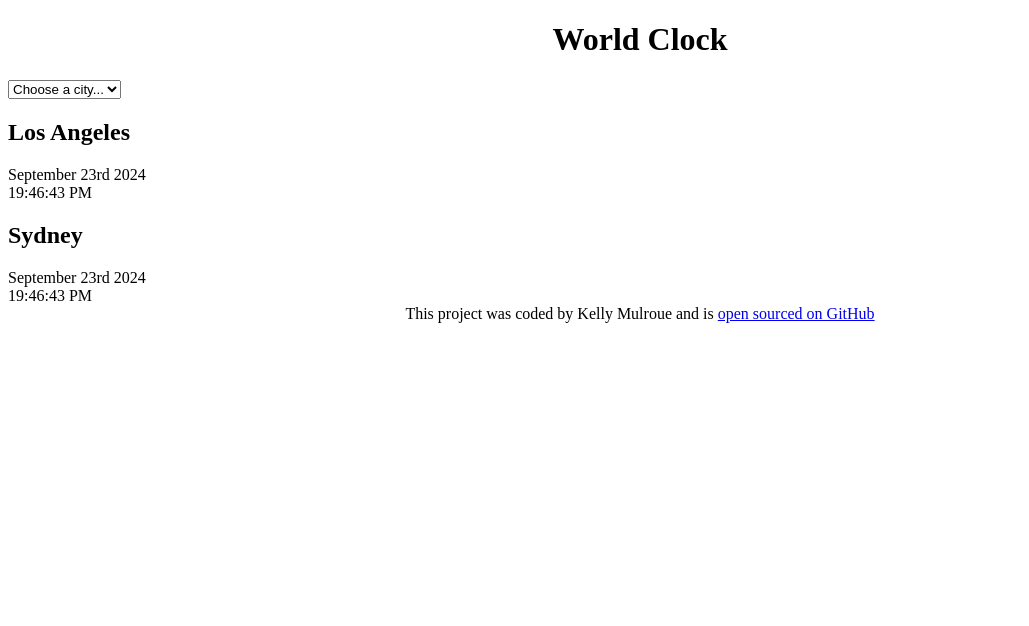
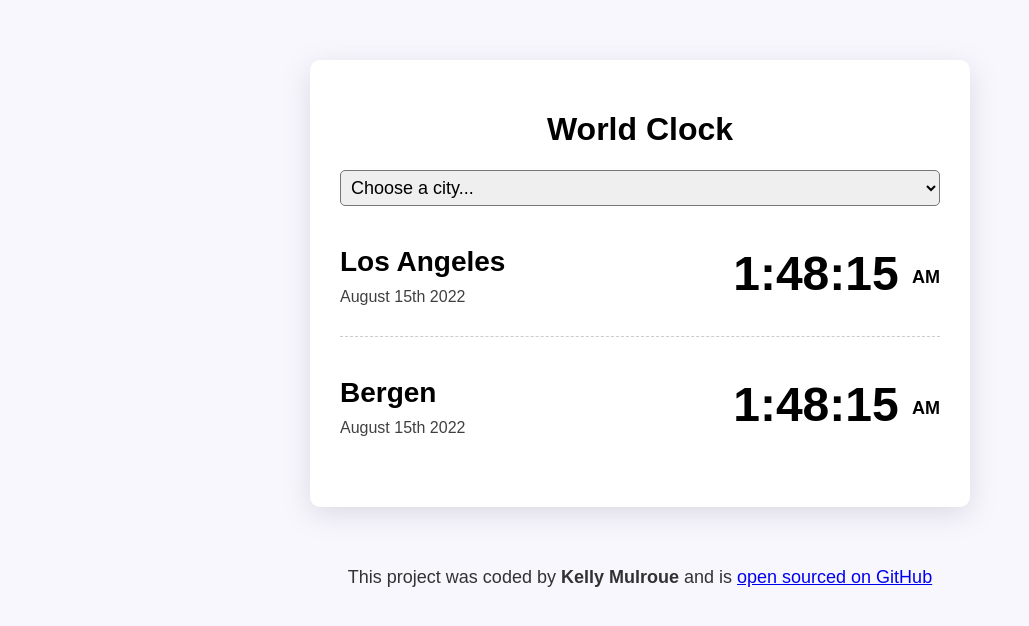
Before and after one commit to KMulroue/world-clock, a plain HTML site: page index.html in a window 1280 px wide. Shown: the whole page, without its empty margins (0-1029 px from the left). Drawn offline with Linux system fonts and the light colour scheme.

Commit message:
Added css and tweaked html to update cities

```diff
--- a/css/style.css
+++ b/css/style.css
@@ -1,6 +1,65 @@
+body {
+  background-color: #f9f7fe;
+  font-family: sans-serif;
+}
+
+.container {
+  max-width: 600px;
+  margin: 60px auto;
+  background: white;
+  padding: 30px;
+  box-shadow: rgba(100, 100, 111, 0.2) 0px 7px 29px 0px;
+  border-radius: 10px;
+}
+
 h1 {
   text-align: center;
+  font-family: sans-serif;
+  font-size: 32px;
 }
+
+h2 {
+  margin: 0 0 10px;
+  font-size: 28px;
+}
+
+select {
+  display: block;
+  width: 100%;
+  font-size: 18px;
+  border-radius: 5px;
+  padding: 6px;
+}
+
+.city {
+  display: flex;
+  margin: 10px 0;
+  justify-content: space-between;
+  padding: 30px 0;
+  border-bottom: 1px dashed rgba(0, 0, 0, 0.2);
+}
+
+.city:last-child {
+  border: none;
+}
+
+.date {
+  opacity: 0.75;
+}
+
+.time {
+  font-size: 48px;
+  font-weight: bold;
+}
+
+.time small {
+  font-size: 18px;
+  vertical-align: middle;
+  line-height: 38px;
+}
+
 footer {
   text-align: center;
+  font-size: 18px;
+  color: rgba(0, 0, 0, 0.8);
 }
--- a/index.html
+++ b/index.html
@@ -16,18 +16,22 @@
         <option value="">Chicago</option>
       </select>
       <div class="city">
-        <h2>Los Angeles</h2>
-        <div class="date">September 23rd 2024</div>
-        <div class="time">19:46:43 PM</div>
+        <div>
+          <h2>Los Angeles</h2>
+          <div class="date">August 15th 2022</div>
+        </div>
+        <div class="time">1:48:15 <small> AM </small></div>
       </div>
-      <div class="city"></div>
-        <h2>Sydney</h2>
-        <div class="date">September 23rd 2024</div>
-        <div class="time">19:46:43 PM</div>
+      <div class="city">
+        <div>
+          <h2>Bergen</h2>
+          <div class="date">August 15th 2022</div>
+        </div>
+        <div class="time">1:48:15 <small> AM </small></div>
       </div>
     </div>
     <footer>
-      This project was coded by Kelly Mulroue and is
+      This project was coded by <strong>Kelly Mulroue</strong> and is
       <a href="https://github.com/KMulroue/world-clock" target="_blank"
         >open sourced on GitHub</a
       >
```
